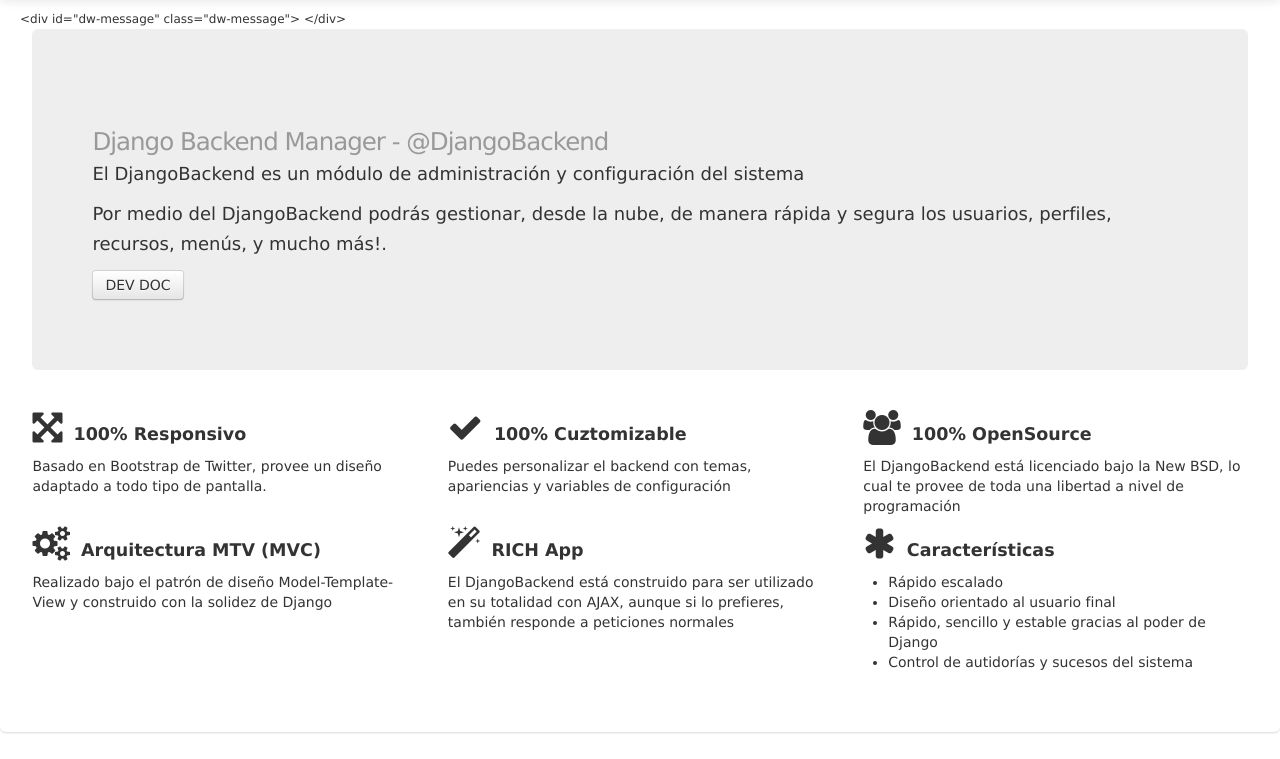
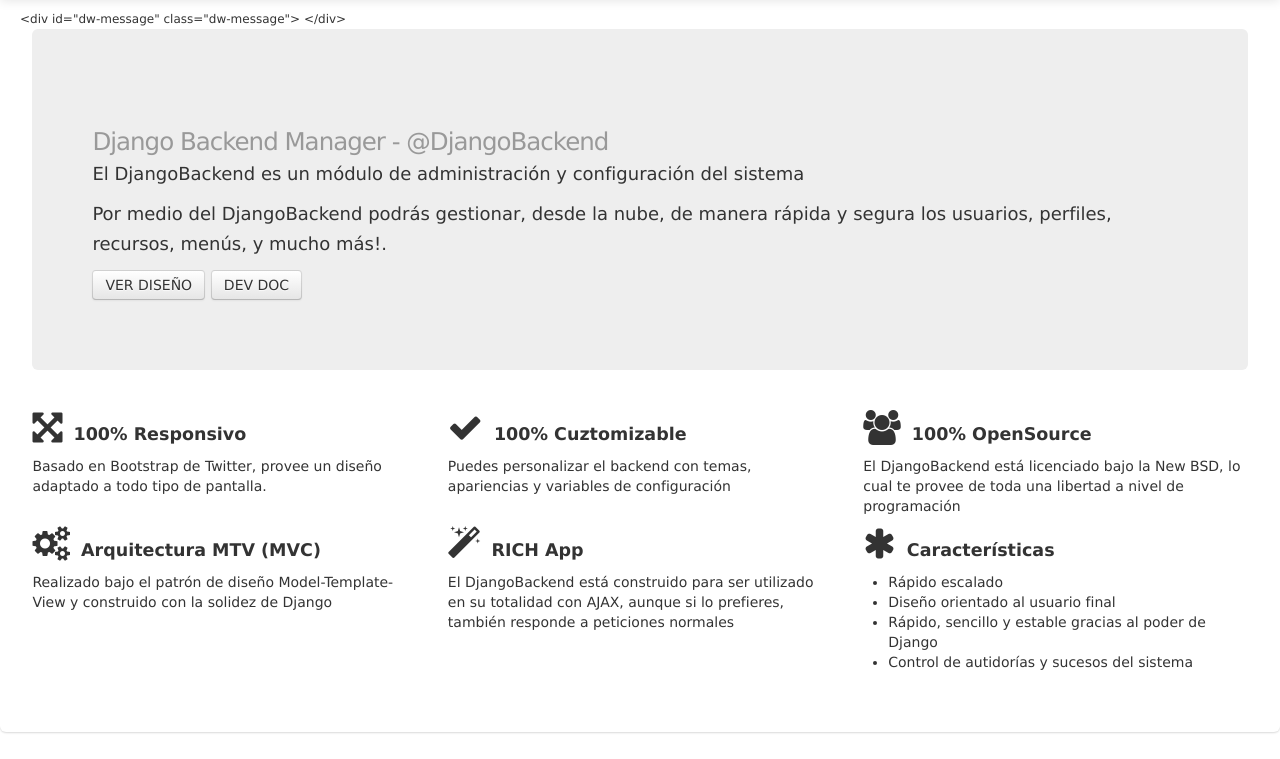
Before and after one commit to submitconsulting/django_backend_project, a Django app: template django_backend/templates/home/index.html in a window 1280 px wide. Shown: the part 41-800 px from the top of the page. Run offline with Django 3.2, Linux system fonts and the light colour scheme; the template is opened without the code that fills it, so the values that code supplies are empty; parts of the project's set-up code (start-up, migrations or seed data) failed here and were passed over; some libraries are stand-ins or nearby versions.

Commit message:
Add link djangobackend-model

```diff
--- a/django_backend/templates/home/index.html
+++ b/django_backend/templates/home/index.html
@@ -15,6 +15,7 @@
         <p class="">Por medio del DjangoBackend podrás gestionar, desde la nube, de manera
             rápida y segura los usuarios, perfiles, recursos, menús, y mucho más!.</p>
         <p class="dw-text-right">
+            <a href="http://djangobackend-model.appspot.com/"  class="btn dw-spinner  dw-text-bold">VER DISEÑO</a>
             <a href="/admin/doc/"  class="btn dw-spinner  dw-text-bold">DEV DOC</a>
 
         </p>
```
Also changed, not shown: django_backend/audit2013-11-16.txt (added), django_backend/sdbm.db, 1 other file.
